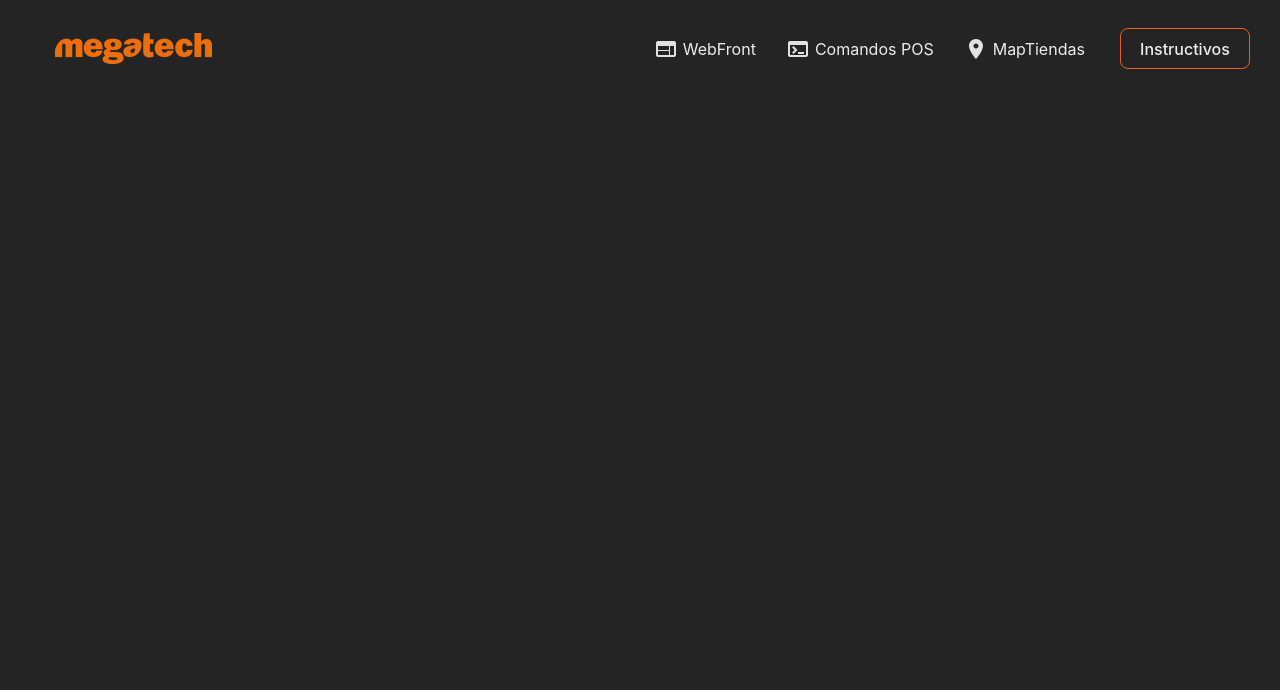
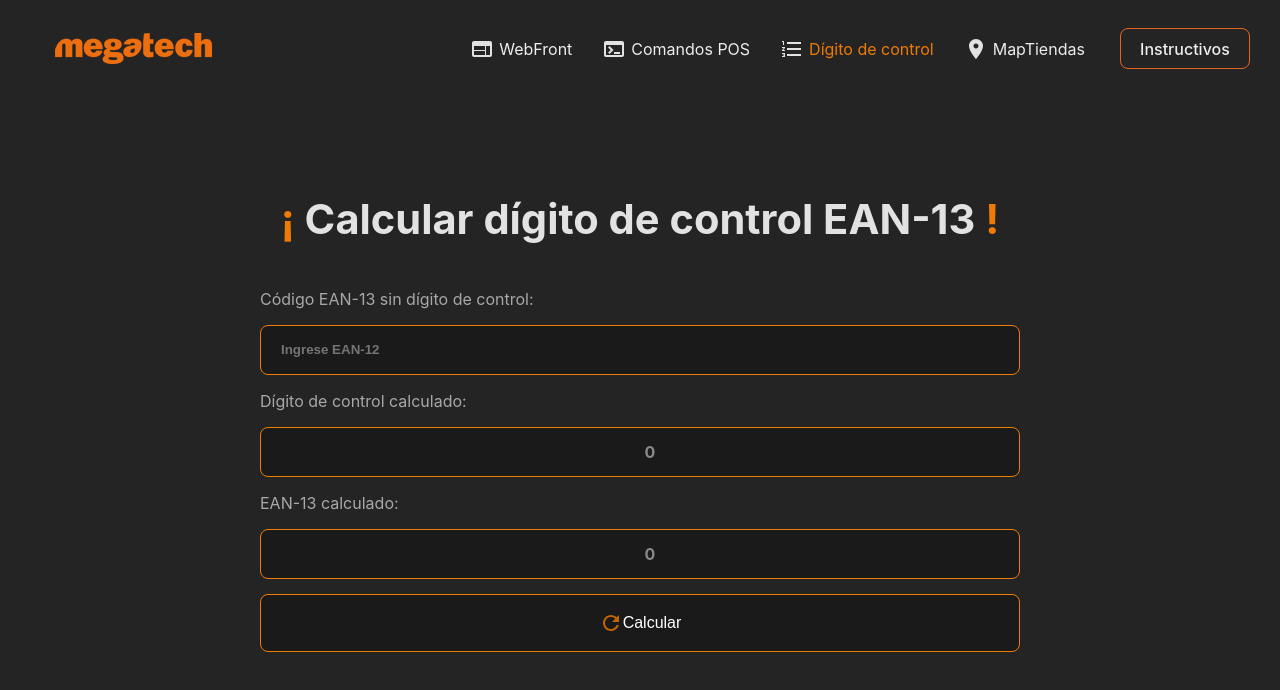
Before and after one commit to jlchurruarin/WebFrontTiendas, a React (Vite) app: page /checksum in a window 1280 px wide. Shown: the top 690 px of the page. Built offline with nearby package versions, Linux system fonts and the light colour scheme.

Commit message:
calcular digito de control

```diff
--- a/src/App.jsx
+++ b/src/App.jsx
@@ -1,5 +1,6 @@
 import WebFront from './components/webFront/webFront.jsx'
 import Comandos from './components/Comandos/Comandos.jsx'
+import DigitoControl from './components/DigitoControl/DigitoControl.jsx'
 import Nav from './components/Nav/Nav.jsx'
 import Mapa from './components/MapTiendas/Mapa.jsx'
 import './App.css'
@@ -13,6 +14,7 @@ function App() {
           <Routes>
             <Route path="/" element={<WebFront/>} />
             <Route path="/commands" element={<Comandos/>} />
+            <Route path="/checksum" element={<DigitoControl/>} />
             <Route path="/map" element={<Mapa/>} />
           </Routes>
       </BrowserRouter>
--- /dev/null
+++ b/src/components/DigitoControl/DigitoControl.css
@@ -0,0 +1,85 @@
+  .containerCkeck{
+    max-width: 760px;
+    margin: 0 auto;
+    margin-top: 100px;
+  }
+  .containerCheckSum{
+
+    display: flex;
+    align-items: flex-start;
+    flex-direction: column;
+    justify-content: center;
+  }
+  .logo {
+    height: 5em;
+    padding: 1.5em;
+    will-change: filter;
+    transition: filter 300ms;
+  }
+  .logo:hover {
+    filter: drop-shadow(0 0 2em #646cffaa);
+  }
+  .read-the-docs {
+    margin:  50px 0;
+    color: #888;
+  }
+  .card {
+    width: 100%;
+    text-align: center;
+    justify-content: space-between;
+    display: flex;
+  }
+  .inputCheckSum{
+    display: flex;
+    justify-content: center;
+width: 100%;
+box-sizing: border-box;
+    height: 50px;
+    border-radius:8px;
+    border: 1px solid rgba(238,123,4,1);
+    padding-left: 20px;
+    color: #898989;
+    background-color: #1a1a1a;
+    justify-content: center;
+    align-items: center;
+    resize: none;
+    line-height: 20px;
+    font-weight: bold;
+    margin: 0;
+  }
+  .btnCheck {
+    display: flex;
+    justify-content: center;
+    align-items: center;
+    width: 100%;
+    box-sizing: border-box;
+    border-radius:8px;
+    border: 1px solid rgba(238,123,4,1);
+    font-size: 1em;
+    font-weight: 500;
+    background-color: #1a1a1a;
+    cursor: pointer;
+    transition: border-color 0.25s;
+    transition: filter 300ms ease-in;
+    color: white;
+    margin-top: 15px;
+    padding: 1rem;
+  }
+  .btnCheck:hover {
+    filter: drop-shadow(0 0 2em rgba(238,123,4,1));
+  }
+  .btnCheck:focus,
+  .btnCheck:focus-visible {
+    outline: 4px auto -webkit-focus-ring-color;
+  }
+  .nameComando{
+    color:rgb(168, 168, 168);
+  }
+  .divCard{
+    text-align: left;
+  }
+
+
+  .resaltado{
+    color: rgba(238,123,4,1);
+   }
--- /dev/null
+++ b/src/components/DigitoControl/DigitoControl.jsx
@@ -0,0 +1,80 @@
+import { useState, useEffect } from 'react'
+import RefreshIcon from '@mui/icons-material/Refresh';
+import Loading from "../Loading/Loading";
+import '../DigitoControl/DigitoControl.css'
+
+function DigitoControl() {
+  const [loading, setloading] = useState(true);
+  const [checkDigit, setCheckDigit] = useState(0)
+  const [ean12, setEAN12] = useState(0);
+  const [ean13, setEAN13] = useState(0);
+
+
+
+    function calculateCheckDigit (ean12){
+      if (ean12.length !== 12 || !/^\d+$/.test(ean12)) {
+        alert('El código EAN-12 debe contener 12 dígitos numéricos.');
+        return;
+      }
+
+      const digits = ean12.split('').map(Number);
+      let sum = 0;
+
+      for (let i = 0; i < 12; i++) {
+        sum += i % 2 === 0 ? digits[i] : digits[i] * 3;
+      }
+
+      const cDigit = (10 - (sum % 10)) % 10;
+      setCheckDigit(cDigit);
+      setEAN13(ean12 + cDigit);
+      console.log(cDigit)
+      console.log(ean13)
+    };
+
+    const handleChange = (event) => {
+      // 👇 Get input value from "event"
+      if (event.target.value !== null) {
+        setEAN12(event.target.value);
+      }
+
+    };
+  useEffect(() => {
+    const timer = setTimeout(() => {
+      setloading(false);
+    }, 1500); // Cambia 2000 a la cantidad de tiempo que desees mostrar el spinner
+    return () => clearTimeout(timer); // Limpia el temporizador cuando el componente se desmonta
+  }, []);
+  return (
+    <>
+      {loading ? (
+        <Loading />
+      ) : (
+      <div className='containerCkeck'>
+        <h1><span className='resaltado'>¡</span> Calcular dígito de control EAN-13 <span className='resaltado'>!</span></h1>
+        <div className='containerCheckSum'>
+
+
+            <p className='nameComando'>Código EAN-13 sin dígito de control:</p>
+            <div className="card">
+              <input className='inputCheckSum' placeholder='Ingrese EAN-12' onChange={handleChange}></input>
+            </div>
+            <p className='nameComando'>Dígito de control calculado:</p>
+            <p className='inputCheckSum'>{checkDigit}</p>
+
+            <p className='nameComando'>EAN-13 calculado:</p>
+            <p className='inputCheckSum'>{ean13}</p>
+
+            <button className='btnCheck' onClick={() => calculateCheckDigit(ean12)} title="copy">
+            <RefreshIcon sx={{ color: "#c06500" }}/> Calcular
+              </button>
+
+
+
+
+        </div>
+      </div>)}
+    </>
+
+  )
+}
+export default DigitoControl;
--- a/src/components/Nav/Nav.jsx
+++ b/src/components/Nav/Nav.jsx
@@ -2,6 +2,7 @@ import React from "react";
 import LocationOnIcon from '@mui/icons-material/LocationOn';
 import TerminalIcon from '@mui/icons-material/Terminal';
 import WebIcon from '@mui/icons-material/Web';
+import FormatListNumberedIcon from '@mui/icons-material/FormatListNumbered';
 import { NavLink } from "react-router-dom";
 import megaLogo from  '../../assets/mega.png'
 import styles from '../Nav/Nav.module.css';
@@ -39,6 +40,17 @@ function Nav(){
                   </NavLink>
                 </li>
                 <li>
+                  <FormatListNumberedIcon />
+                  <NavLink
+                    to={"/checksum"}
+                    style={({ isActive }) => ({
+                      color: isActive ? "rgba(238,123,4,1)" : "#EDEDED",
+                    })}
+                  >
+                    Dígito de control
+                  </NavLink>
+                </li>
+                <li>
                 <LocationOnIcon/>
                   <NavLink
                     to={"/map"}
```
